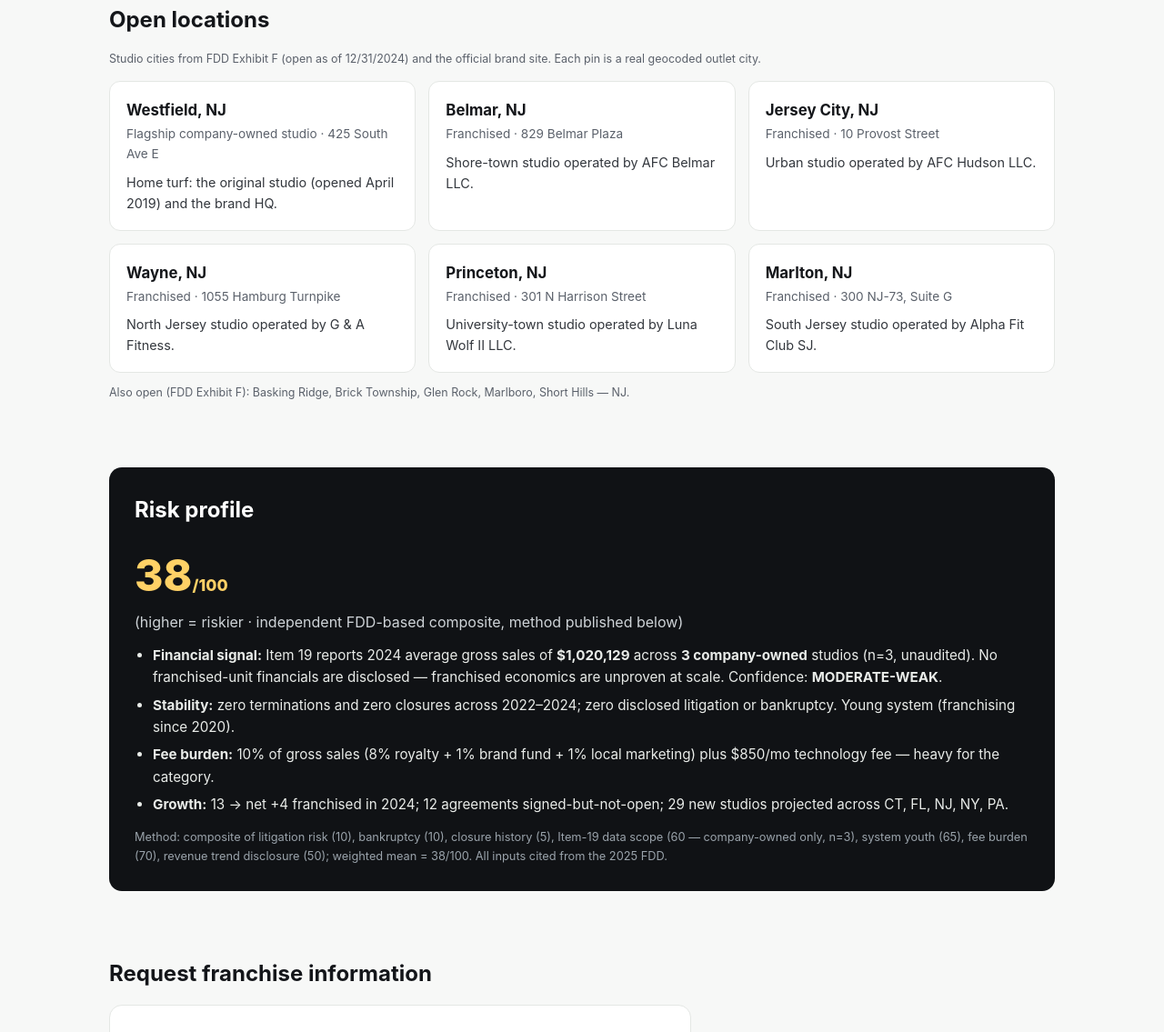
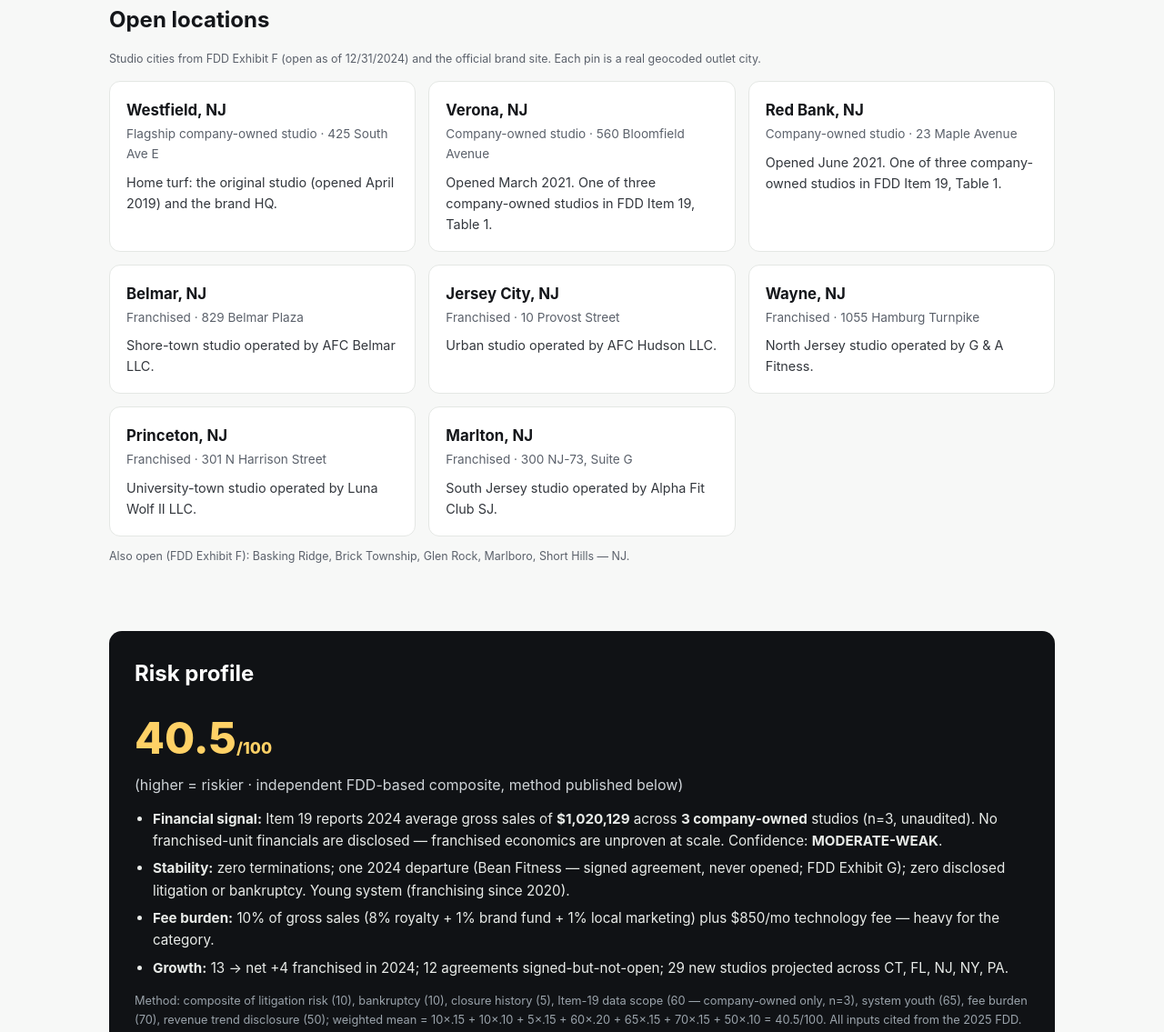
Before and after one commit to bennett-maxwell/alpha-fit-club, a plain HTML site: page index.html in a window 1280 px wide. Shown: the part 747-1882 px from the top of the page at 91% size. Drawn offline with Linux system fonts and the light colour scheme.

Commit message:
Fix: Exhibit G Bean Fitness departure; risk score 40.5 reproducible; add Verona + Red Bank company-owned studios

```diff
--- a/index.html
+++ b/index.html
@@ -79,6 +79,8 @@
     <p class="src" style="margin-bottom:14px">Studio cities from FDD Exhibit F (open as of 12/31/2024) and the official brand site. Each pin is a real geocoded outlet city.</p>
     <div class="cards">
       <div class="card"><h3>Westfield, NJ</h3><div class="st">Flagship company-owned studio · 425 South Ave E</div><p>Home turf: the original studio (opened April 2019) and the brand HQ.</p></div>
+      <div class="card"><h3>Verona, NJ</h3><div class="st">Company-owned studio · 560 Bloomfield Avenue</div><p>Opened March 2021. One of three company-owned studios in FDD Item 19, Table 1.</p></div>
+      <div class="card"><h3>Red Bank, NJ</h3><div class="st">Company-owned studio · 23 Maple Avenue</div><p>Opened June 2021. One of three company-owned studios in FDD Item 19, Table 1.</p></div>
       <div class="card"><h3>Belmar, NJ</h3><div class="st">Franchised · 829 Belmar Plaza</div><p>Shore-town studio operated by AFC Belmar LLC.</p></div>
       <div class="card"><h3>Jersey City, NJ</h3><div class="st">Franchised · 10 Provost Street</div><p>Urban studio operated by AFC Hudson LLC.</p></div>
       <div class="card"><h3>Wayne, NJ</h3><div class="st">Franchised · 1055 Hamburg Turnpike</div><p>North Jersey studio operated by G &amp; A Fitness.</p></div>
@@ -93,15 +95,15 @@
   <div class="wrap">
     <div class="risk">
       <h2>Risk profile</h2>
-      <div class="score">38<span style="font-size:1.1rem">/100</span></div>
+      <div class="score">40.5<span style="font-size:1.1rem">/100</span></div>
       <p style="color:#cfd4d8">(higher = riskier · independent FDD-based composite, method published below)</p>
       <ul>
         <li><strong>Financial signal:</strong> Item 19 reports 2024 average gross sales of <strong>$1,020,129</strong> across <strong>3 company-owned</strong> studios (n=3, unaudited). No franchised-unit financials are disclosed — franchised economics are unproven at scale. Confidence: <strong>MODERATE-WEAK</strong>.</li>
-        <li><strong>Stability:</strong> zero terminations and zero closures across 2022–2024; zero disclosed litigation or bankruptcy. Young system (franchising since 2020).</li>
+        <li><strong>Stability:</strong> zero terminations; one 2024 departure (Bean Fitness — signed agreement, never opened; FDD Exhibit G); zero disclosed litigation or bankruptcy. Young system (franchising since 2020).</li>
         <li><strong>Fee burden:</strong> 10% of gross sales (8% royalty + 1% brand fund + 1% local marketing) plus $850/mo technology fee — heavy for the category.</li>
         <li><strong>Growth:</strong> 13 → net +4 franchised in 2024; 12 agreements signed-but-not-open; 29 new studios projected across CT, FL, NJ, NY, PA.</li>
       </ul>
-      <p class="cite">Method: composite of litigation risk (10), bankruptcy (10), closure history (5), Item-19 data scope (60 — company-owned only, n=3), system youth (65), fee burden (70), revenue trend disclosure (50); weighted mean = 38/100. All inputs cited from the 2025 FDD.</p>
+      <p class="cite">Method: composite of litigation risk (10), bankruptcy (10), closure history (5), Item-19 data scope (60 — company-owned only, n=3), system youth (65), fee burden (70), revenue trend disclosure (50); weighted mean = 10×.15 + 10×.10 + 5×.15 + 60×.20 + 65×.15 + 70×.15 + 50×.10 = 40.5/100. All inputs cited from the 2025 FDD.</p>
     </div>
   </div>
 </section>
```
